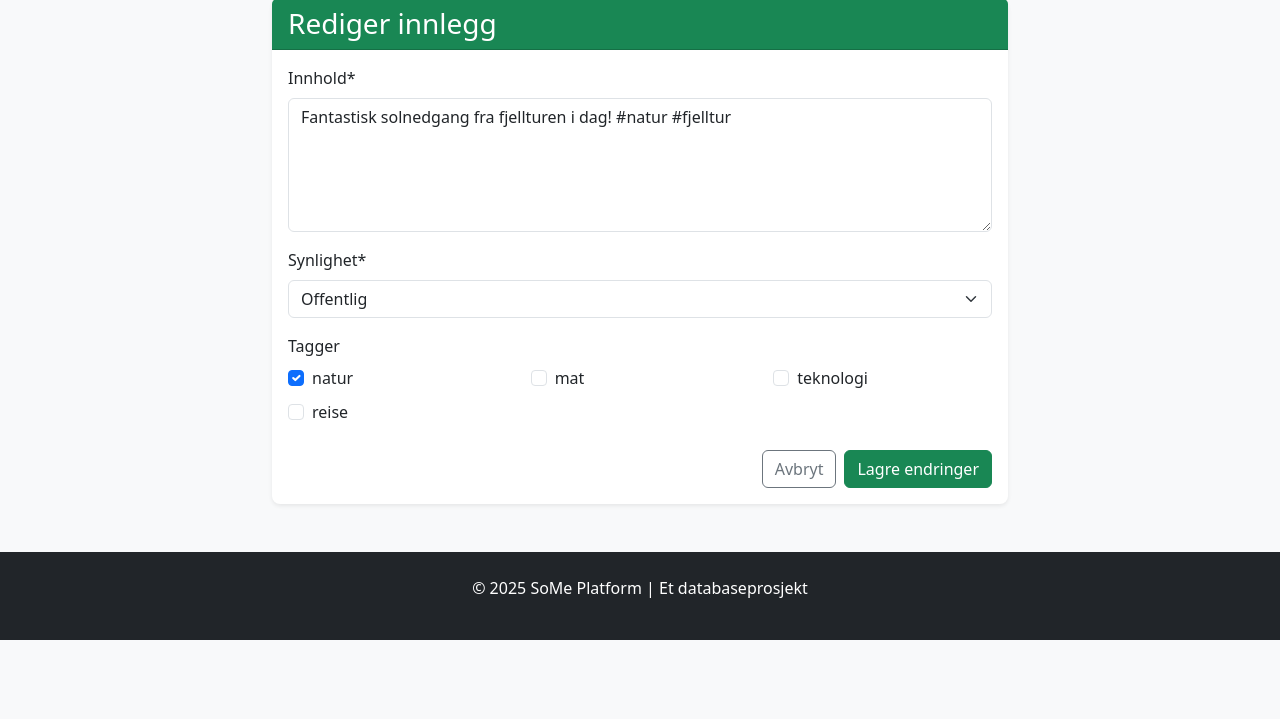
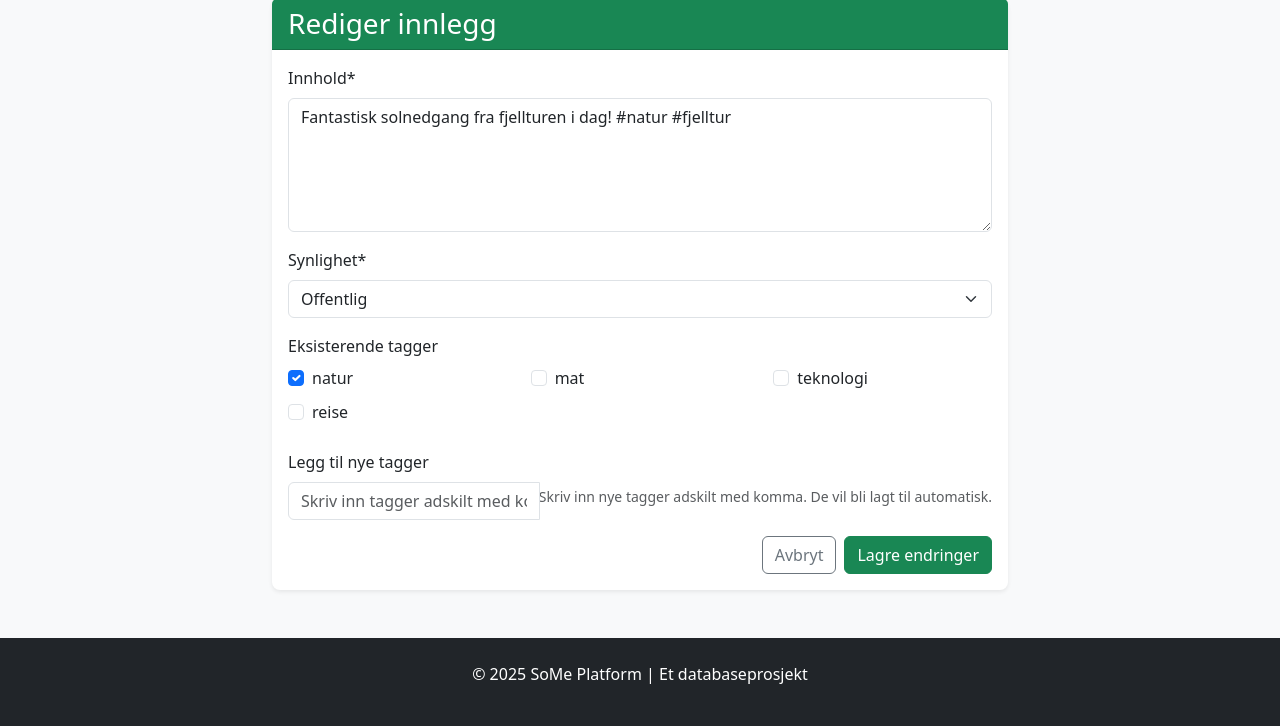
Before and after one commit to eslmul/Dat220-Databaser, a Flask app: page /posts/1/edit in a window 1280 px wide. Shown: the part 81-807 px from the top of the page. Before the commit the page ends 721 px from the top, so only its background shows below. Run offline with Flask 3, Linux system fonts and the light colour scheme; data comes from the database, SQL or seed files in the repository; both versions use the stored data as it was after the commit.

Commit message:
init commit

```diff
--- a/social_media_app/app.py
+++ b/social_media_app/app.py
@@ -235,6 +235,7 @@ def create_post():
     content = request.form['innhold']
     visibility = request.form['synlighet']
     tag_ids = request.form.getlist('tags')  # Get list of selected tag IDs
+    new_tags = request.form.get('new_tags', '')  # Get new tags string
 
     try:
         with Database() as db:
@@ -245,12 +246,40 @@ def create_post():
                 (content, visibility, user_id)
             )
 
-            # Insert tags if any selected
+            # Process existing tags if any selected
             for tag_id in tag_ids:
                 db.execute(
                     "INSERT INTO INNLEGG_TAGGER (innlegg_id, tag_id) VALUES (?, ?)",
                     (post_id, tag_id)
                 )
+
+            # Process new tags if any provided
+            if new_tags:
+                # Split by comma and strip whitespace
+                tag_names = [tag.strip() for tag in new_tags.split(',') if tag.strip()]
+
+                for tag_name in tag_names:
+                    # Check if tag already exists
+                    existing_tag = db.fetchone(
+                        "SELECT tag_id FROM TAGGER WHERE navn = ?",
+                        (tag_name,)
+                    )
+
+                    if existing_tag:
+                        # Use existing tag if it exists
+                        tag_id = existing_tag['tag_id']
+                    else:
+                        # Create new tag if it doesn't exist
+                        tag_id = db.execute(
+                            "INSERT INTO TAGGER (navn, beskrivelse) VALUES (?, ?)",
+                            (tag_name, f"Tag opprettet for innlegg {post_id}")
+                        )
+
+                    # Link tag to post
+                    db.execute(
+                        "INSERT INTO INNLEGG_TAGGER (innlegg_id, tag_id) VALUES (?, ?)",
+                        (post_id, tag_id)
+                    )
 
         flash('Post created successfully!', 'success')
         return redirect(url_for('view_post', post_id=post_id))
@@ -290,6 +319,7 @@ def edit_post(post_id):
     content = request.form['innhold']
     visibility = request.form['synlighet']
     tag_ids = request.form.getlist('tags')  # Get list of selected tag IDs
+    new_tags = request.form.get('new_tags', '')  # Get new tags string
 
     try:
         with Database() as db:
@@ -302,12 +332,40 @@ def edit_post(post_id):
             # Delete all existing tag associations
             db.execute("DELETE FROM INNLEGG_TAGGER WHERE innlegg_id = ?", (post_id,))
 
-            # Insert new tag associations
+            # Insert existing tag associations
             for tag_id in tag_ids:
                 db.execute(
                     "INSERT INTO INNLEGG_TAGGER (innlegg_id, tag_id) VALUES (?, ?)",
                     (post_id, tag_id)
                 )
+
+            # Process new tags if any provided
+            if new_tags:
+                # Split by comma and strip whitespace
+                tag_names = [tag.strip() for tag in new_tags.split(',') if tag.strip()]
+
+                for tag_name in tag_names:
+                    # Check if tag already exists
+                    existing_tag = db.fetchone(
+                        "SELECT tag_id FROM TAGGER WHERE navn = ?",
+                        (tag_name,)
+                    )
+
+                    if existing_tag:
+                        # Use existing tag if it exists
+                        tag_id = existing_tag['tag_id']
+                    else:
+                        # Create new tag if it doesn't exist
+                        tag_id = db.execute(
+                            "INSERT INTO TAGGER (navn, beskrivelse) VALUES (?, ?)",
+                            (tag_name, f"Tag opprettet for innlegg {post_id}")
+                        )
+
+                    # Link tag to post
+                    db.execute(
+                        "INSERT INTO INNLEGG_TAGGER (innlegg_id, tag_id) VALUES (?, ?)",
+                        (post_id, tag_id)
+                    )
 
         flash('Post updated successfully!', 'success')
         return redirect(url_for('view_post', post_id=post_id))
--- a/social_media_app/templates/posts/edit.html
+++ b/social_media_app/templates/posts/edit.html
@@ -26,7 +26,7 @@
                     </div>
 
                     <div class="mb-3">
-                        <label class="form-label">Tagger</label>
+                        <label class="form-label">Eksisterende tagger</label>
                         <div class="row">
                             {% for tag in all_tags %}
                                 <div class="col-md-4 mb-2">
@@ -43,6 +43,15 @@
                         </div>
                     </div>
 
+                    <div class="mb-3">
+                        <label for="new_tags" class="form-label">Legg til nye tagger</label>
+                        <div class="input-group">
+                            <input type="text" class="form-control" id="new_tags" name="new_tags"
+                                   placeholder="Skriv inn tagger adskilt med komma (f.eks. natur, reise, mat)">
+                            <div class="form-text">Skriv inn nye tagger adskilt med komma. De vil bli lagt til automatisk.</div>
+                        </div>
+                    </div>
+
                     <div class="d-grid gap-2 d-md-flex justify-content-md-end">
                         <a href="{{ url_for('view_post', post_id=post.innlegg_id) }}" class="btn btn-outline-secondary">Avbryt</a>
                         <button type="submit" class="btn btn-success">Lagre endringer</button>
```
Also changed, not shown: social_media_app/templates/posts/create.html (+10 -1 lines), instance/social_media.db.
